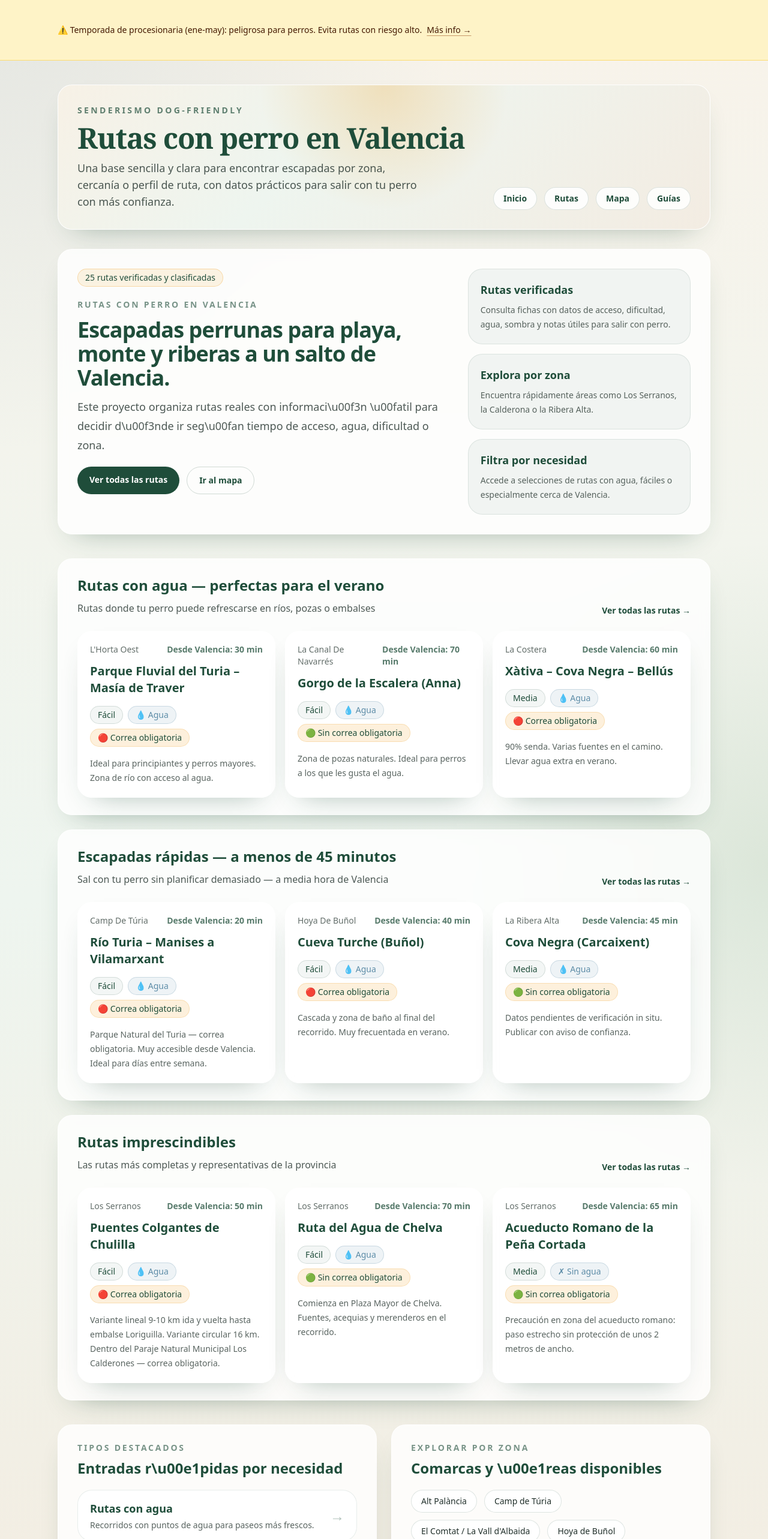
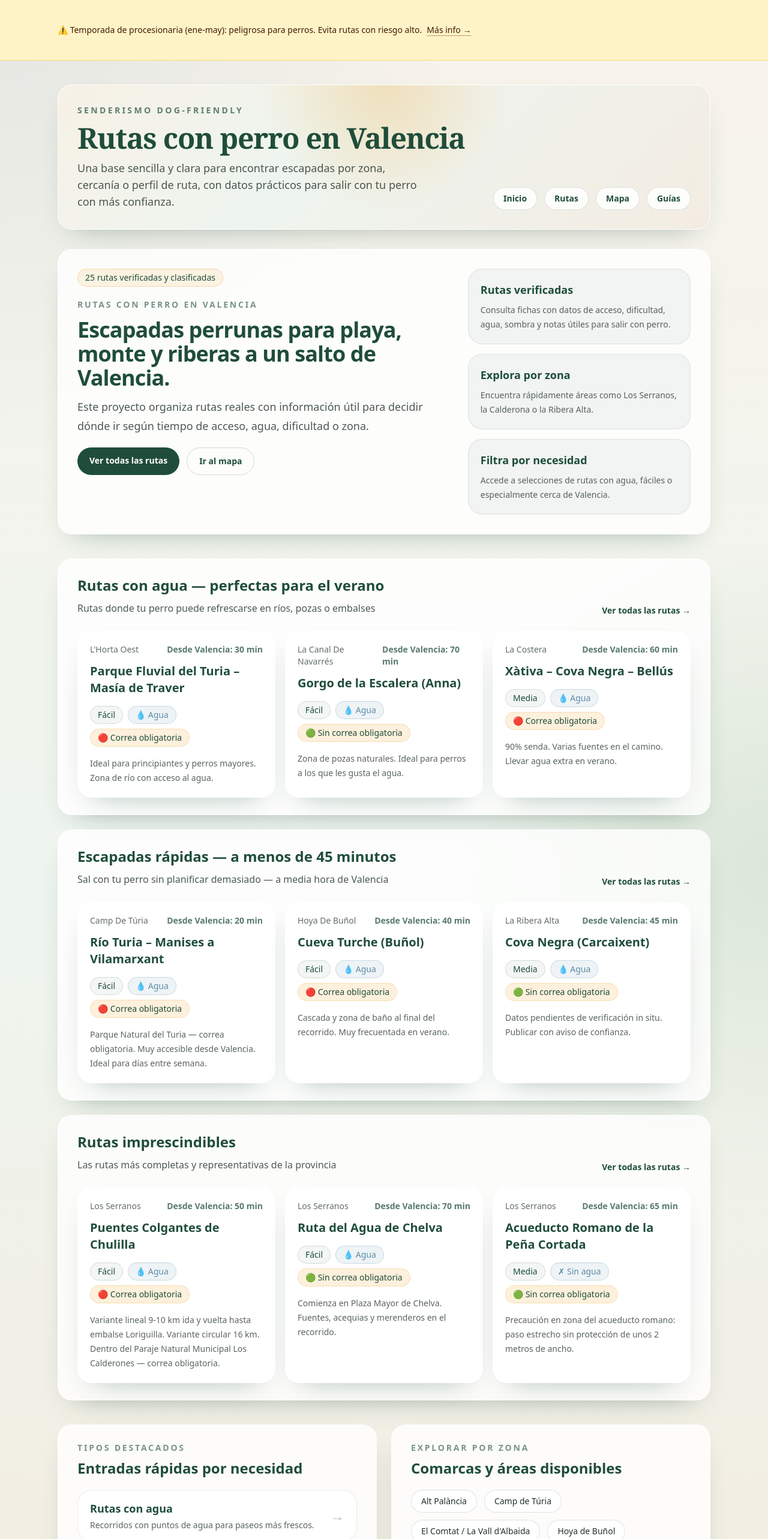
Before and after one commit to eloylt13/rutas-perro-valencia, a Next.js app: page / in a window 1280 px wide. Shown: the top 2566 px of the page at 60% size. Built offline with nearby package versions, Linux system fonts and the light colour scheme.

Commit message:
fix: encoding en home page

```diff
--- a/app/page.tsx
+++ b/app/page.tsx
@@ -32,22 +32,22 @@ const featureItems = [
   {
     title: "Rutas verificadas",
     description:
-      "Consulta fichas con datos de acceso, dificultad, agua, sombra y notas \u00fatiles para salir con perro."
+      "Consulta fichas con datos de acceso, dificultad, agua, sombra y notas útiles para salir con perro."
   },
   {
     title: "Explora por zona",
-    description: "Encuentra r\u00e1pidamente \u00e1reas como Los Serranos, la Calderona o la Ribera Alta."
+    description: "Encuentra rápidamente áreas como Los Serranos, la Calderona o la Ribera Alta."
   },
   {
     title: "Filtra por necesidad",
-    description: "Accede a selecciones de rutas con agua, f\u00e1ciles o especialmente cerca de Valencia."
+    description: "Accede a selecciones de rutas con agua, fáciles o especialmente cerca de Valencia."
   }
 ];
 
 const featuredBlocks: FeaturedBlock[] = [
   {
     title: "Rutas con agua \u2014 perfectas para el verano",
-    subtitle: "Rutas donde tu perro puede refrescarse en r\u00edos, pozas o embalses",
+    subtitle: "Rutas donde tu perro puede refrescarse en ríos, pozas o embalses",
     slugs: [
       "parque-fluvial-turia-masia-traver",
       "gorgo-escalera-anna",
@@ -55,7 +55,7 @@ const featuredBlocks: FeaturedBlock[] = [
     ]
   },
   {
-    title: "Escapadas r\u00e1pidas \u2014 a menos de 45 minutos",
+    title: "Escapadas rápidas \u2014 a menos de 45 minutos",
     subtitle: "Sal con tu perro sin planificar demasiado \u2014 a media hora de Valencia",
     slugs: [
       "rio-turia-manises-vilamarxant",
@@ -65,7 +65,7 @@ const featuredBlocks: FeaturedBlock[] = [
   },
   {
     title: "Rutas imprescindibles",
-    subtitle: "Las rutas m\u00e1s completas y representativas de la provincia",
+    subtitle: "Las rutas más completas y representativas de la provincia",
     slugs: [
       "puentes-colgantes-chulilla",
       "ruta-del-agua-chelva",
@@ -162,7 +162,7 @@ export default function HomePage() {
                 Escapadas perrunas para playa, monte y riberas a un salto de Valencia.
               </h2>
               <p className="max-w-2xl text-lg leading-8 text-grafito/80">
-                Este proyecto organiza rutas reales con informaci\u00f3n \u00fatil para decidir d\u00f3nde ir seg\u00fan
+                Este proyecto organiza rutas reales con información útil para decidir dónde ir según
                 tiempo de acceso, agua, dificultad o zona.
               </p>
             </div>
@@ -206,7 +206,7 @@ export default function HomePage() {
               <p className="text-sm font-semibold uppercase tracking-[0.2em] text-bosque/60">
                 Tipos destacados
               </p>
-              <h2 className="mt-2 text-2xl font-bold text-bosque">Entradas r\u00e1pidas por necesidad</h2>
+              <h2 className="mt-2 text-2xl font-bold text-bosque">Entradas rápidas por necesidad</h2>
             </div>
           </div>
           <div className="grid gap-4">
@@ -232,7 +232,7 @@ export default function HomePage() {
           <p className="text-sm font-semibold uppercase tracking-[0.2em] text-bosque/60">
             Explorar por zona
           </p>
-          <h2 className="mt-2 text-2xl font-bold text-bosque">Comarcas y \u00e1reas disponibles</h2>
+          <h2 className="mt-2 text-2xl font-bold text-bosque">Comarcas y áreas disponibles</h2>
           <div className="mt-5 flex flex-wrap gap-3">
             {zonas.map((zona) => (
               <Link
```
